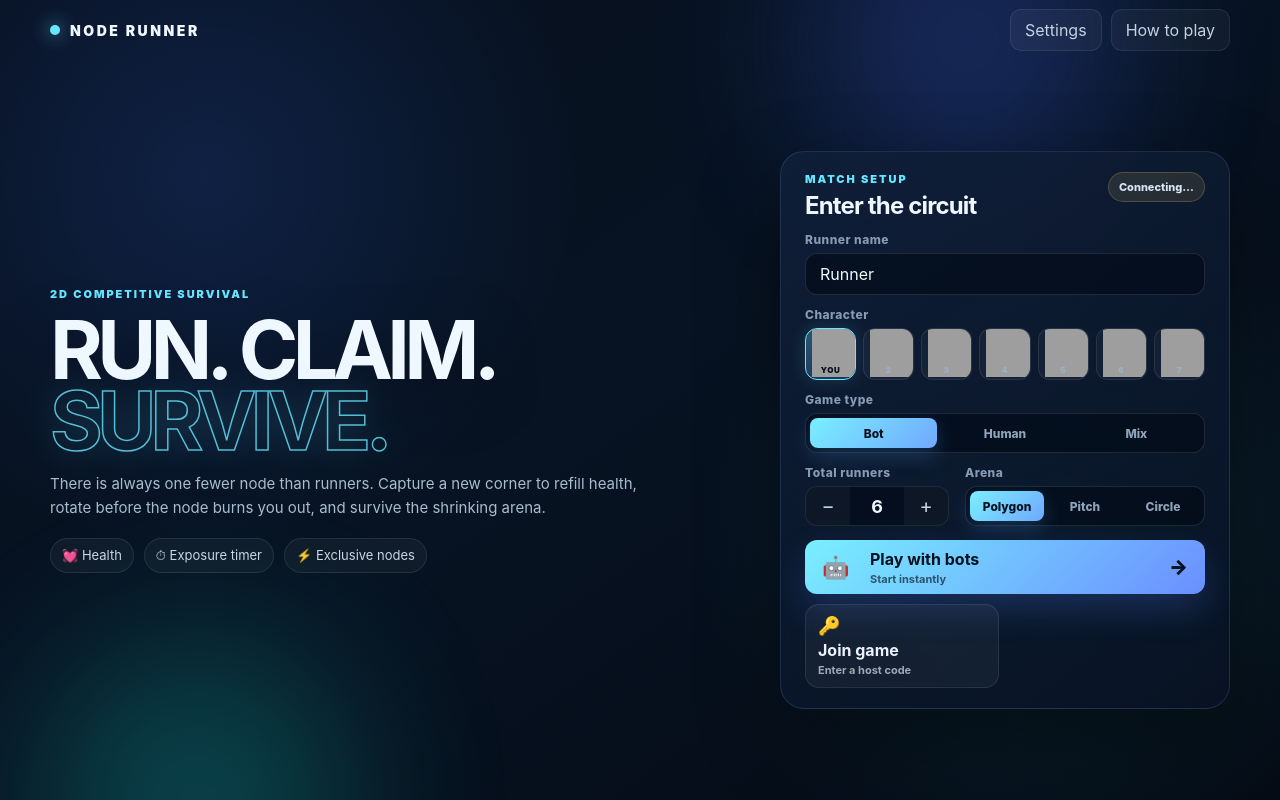
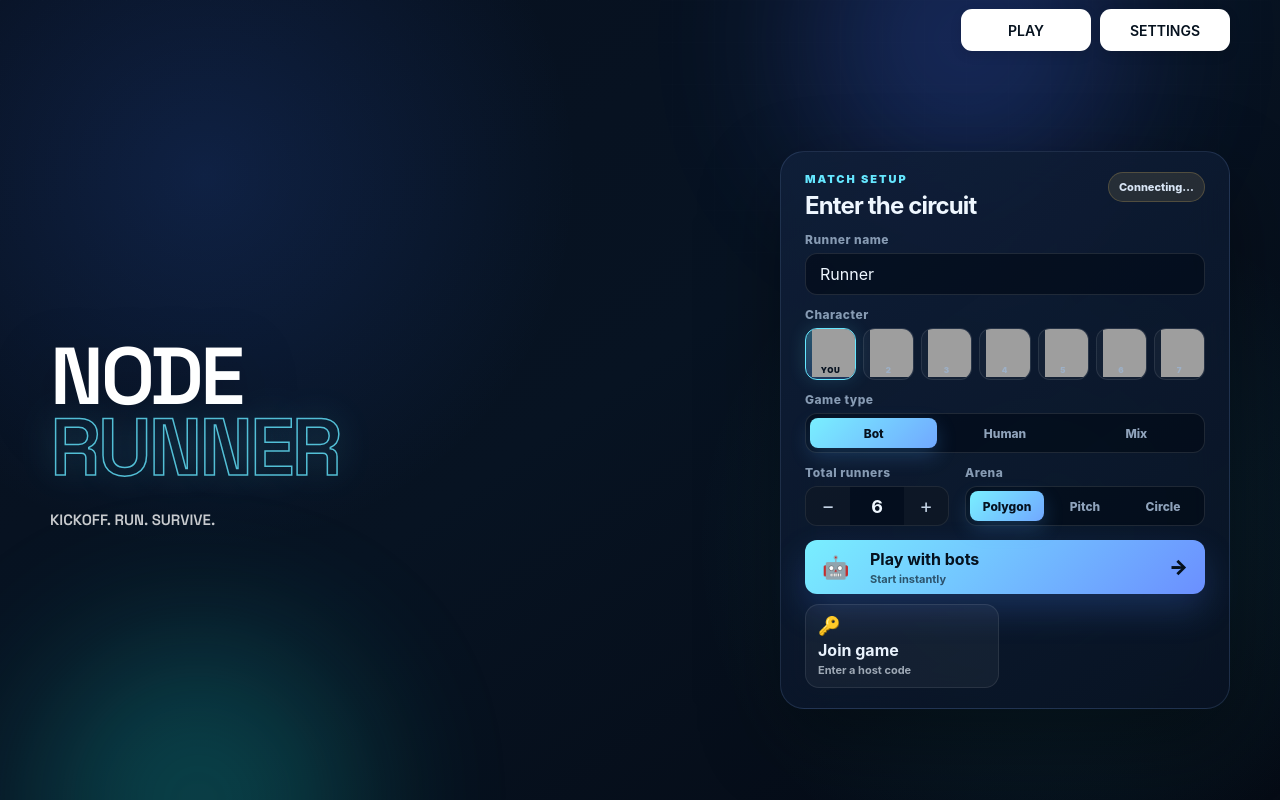
Before and after one commit to mdraihankabirsifat/Node_runner, a website: page public/index.html in a window 1280 px wide. Drawn offline with nearby package versions, Linux system fonts and the light colour scheme; grey boxes are pictures that could not be loaded; files whose address does not match are found by name.

Commit message:
homepage design

```diff
--- a/public/index.html
+++ b/public/index.html
@@ -5,6 +5,9 @@
     <meta name="viewport" content="width=device-width, initial-scale=1.0" />
     <meta name="theme-color" content="#08101f" />
     <title>Node Runner</title>
+    <link rel="preconnect" href="https://fonts.googleapis.com">
+    <link rel="preconnect" href="https://fonts.gstatic.com" crossorigin>
+    <link href="https://fonts.googleapis.com/css2?family=Space+Grotesk:wght@600;800&display=swap" rel="stylesheet">
     <link rel="stylesheet" href="/styles.css?v=20260720-settings-progress" />
    </head>
   <body>
@@ -14,26 +17,16 @@
 
       <section id="menu-screen" class="screen menu-screen active">
         <header class="topbar">
-          <div class="brand-mini"><span class="brand-dot"></span> NODE RUNNER</div>
           <div class="topbar-actions">
-            <button id="settings-button" class="ghost-button">Settings</button>
-            <button id="how-button" class="ghost-button">How to play</button>
+            <button id="how-button" class="nav-button">PLAY</button>
+            <button id="settings-button" class="nav-button">SETTINGS</button>
           </div>
         </header>
 
         <main class="menu-layout">
           <div class="hero-copy">
-            <div class="eyebrow">2D COMPETITIVE SURVIVAL</div>
-            <h1>RUN. CLAIM.<br /><span>SURVIVE.</span></h1>
-            <p>
-              There is always one fewer node than runners. Capture a new corner to refill
-              health, rotate before the node burns you out, and survive the shrinking arena.
-            </p>
-            <div class="rule-chips">
-              <span>💓 Health</span>
-              <span>⏱ Exposure timer</span>
-              <span>⚡ Exclusive nodes</span>
-            </div>
+            <h1 class="main-title">NODE<br /><span>RUNNER</span></h1>
+            <p class="tagline">KICKOFF. RUN. SURVIVE.</p>
           </div>
 
           <div class="control-card glass-card">
--- a/public/styles.css
+++ b/public/styles.css
@@ -123,6 +123,7 @@ select:focus-visible {
   display: flex;
   align-items: center;
   gap: 9px;
+  margin-left: auto;
 }
 
 .brand-mini {
@@ -219,42 +220,55 @@ select:focus-visible {
   text-transform: uppercase;
 }
 
-.hero-copy h1 {
+.nav-button {
+  width: 130px;
+  height: 42px;
+  border-radius: 11px;
+  background-color: #ffffff;
+  color: #05111e;
+  border: none;
+  font-family: inherit;
+  font-size: 14px;
+  font-weight: 600;
+  cursor: pointer;
+  box-shadow: 0 4px 12px rgba(0, 0, 0, 0.1);
+  transition: all 0.2s ease;
+  display: flex;
+  align-items: center;
+  justify-content: center;
+}
+
+.nav-button:hover {
+  transform: translateY(-2px) scale(1.02);
+  box-shadow: 0 6px 16px rgba(0, 0, 0, 0.15);
+}
+
+.main-title {
+  font-family: 'Space Grotesk', sans-serif;
+  font-weight: 800;
+  font-size: clamp(80px, 8vw, 110px);
+  color: #ffffff;
   margin: 18px 0 20px;
-  font-size: clamp(58px, 7vw, 104px);
   line-height: 0.88;
-  letter-spacing: -0.07em;
+  letter-spacing: -0.04em;
   text-shadow: 0 18px 60px rgba(0, 0, 0, 0.35);
-}
-
-.hero-copy h1 span {
+  -webkit-text-stroke: 0;
+}
+
+.main-title span {
   color: transparent;
   -webkit-text-stroke: 1.5px rgba(101, 231, 255, 0.8);
   text-shadow: 0 0 36px rgba(101, 231, 255, 0.16);
 }
 
-.hero-copy > p {
-  max-width: 610px;
-  margin: 0;
-  color: #a9bbcf;
-  font-size: 17px;
-  line-height: 1.75;
-}
-
-.rule-chips {
-  display: flex;
-  flex-wrap: wrap;
-  gap: 10px;
-  margin-top: 28px;
-}
-
-.rule-chips span {
-  padding: 10px 13px;
-  border: 1px solid rgba(255, 255, 255, 0.09);
-  border-radius: 999px;
-  background: rgba(255, 255, 255, 0.04);
-  color: #c9d7e6;
-  font-size: 13px;
+.tagline {
+  font-family: 'Space Grotesk', sans-serif;
+  font-weight: 600;
+  font-size: clamp(38px, 5vw, 48px);
+  color: rgba(255, 255, 255, 0.78);
+  text-transform: uppercase;
+  margin: 24px 0 0 0;
+  line-height: 1.2;
 }
 
 .control-card,
```
